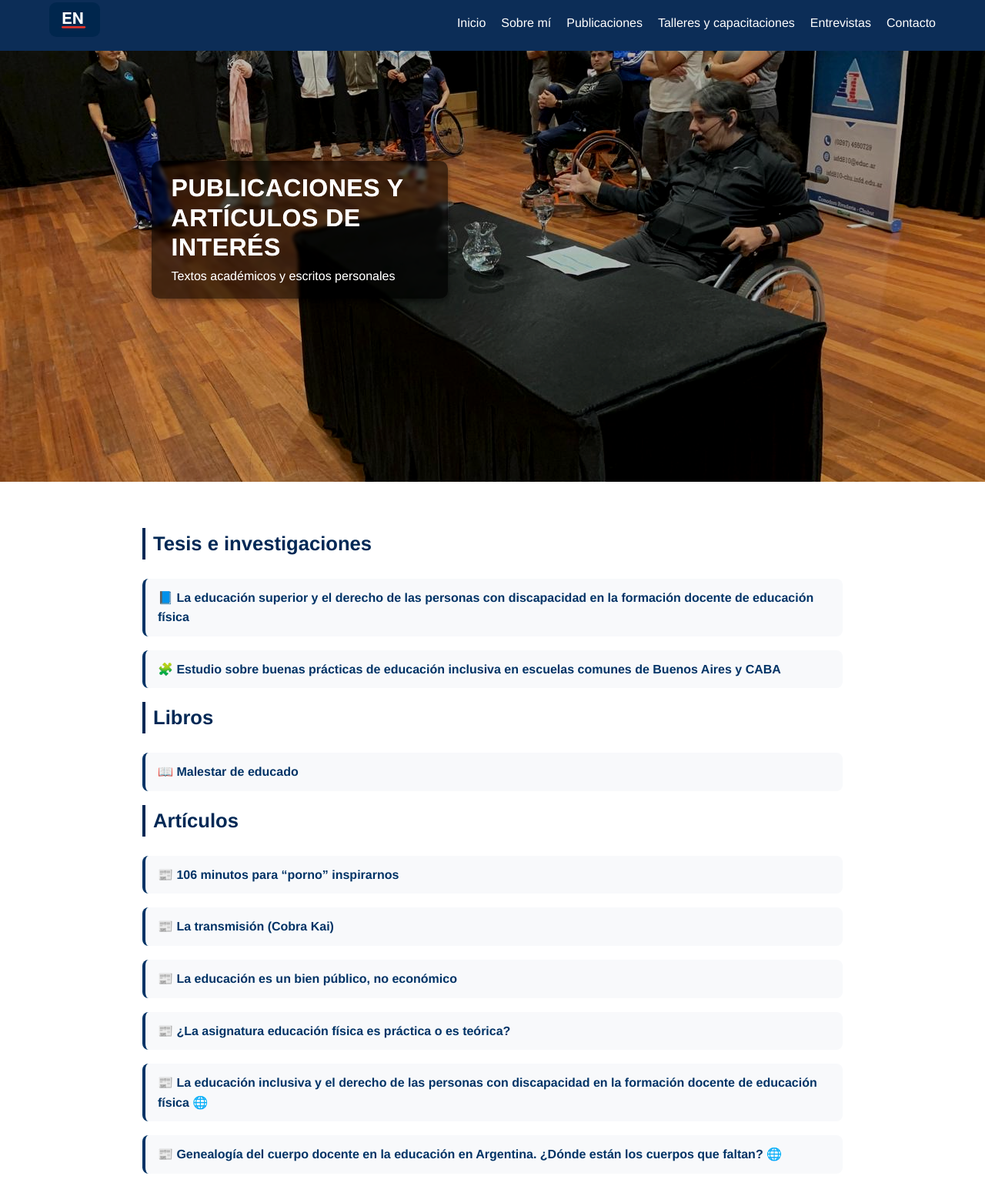
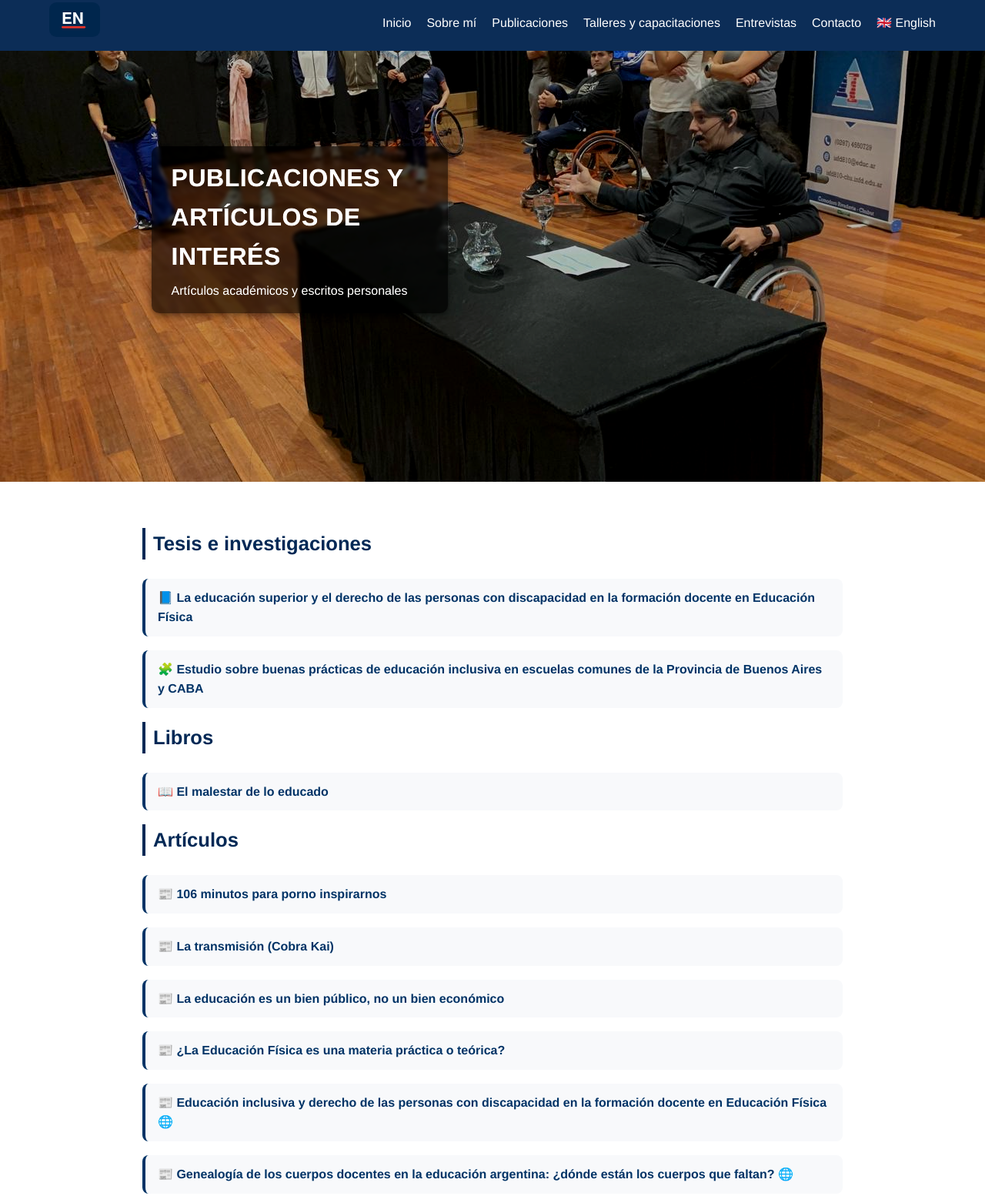
Before and after one commit to proyectoddef/emilianonaranjo, a plain HTML site: page publicaciones.html in a window 1280 px wide. Shown: the part 7-1561 px from the top of the page at 77% size. Drawn offline with Linux system fonts and the light colour scheme.

Commit message:
Add files via upload

```diff
--- a/publicaciones.html
+++ b/publicaciones.html
@@ -6,9 +6,7 @@
   <meta name="description" content="Publicaciones de Emiliano Naranjo sobre educación inclusiva, discapacidad y derechos humanos.">
   <title>Publicaciones – Emiliano Naranjo</title>
   <link rel="stylesheet" href="style.css" />
-
   <style>
-    /* ======= HERO PUBLICACIONES ======= */
     #hero-publicaciones {
       position: relative;
       background: url("images/headers/publicaciones-header.jpeg") center center / cover no-repeat;
@@ -23,111 +21,27 @@
       image-rendering: -webkit-optimize-contrast;
       filter: brightness(1.12) contrast(1.08);
     }
-
-    #hero-publicaciones::before {
-      content: "";
-      position: absolute;
-      inset: 0;
-      background: rgba(0, 0, 0, 0.35);
-      z-index: 1;
+    #hero-publicaciones::before { content: ""; position: absolute; inset: 0; background: rgba(0, 0, 0, 0.35); z-index: 1; }
+    #hero-publicaciones .hero-container { position: relative; z-index: 2; max-width: 480px; }
+    #hero-publicaciones .hero-text { background: rgba(0, 0, 0, 0.55); padding: 16px 26px; border-radius: 10px; box-shadow: 0 3px 10px rgba(0, 0, 0, 0.4); }
+    #hero-publicaciones h1 { font-size: 2rem; font-weight: 700; margin: 0 0 6px 0; }
+    #hero-publicaciones h2 { font-size: 1rem; color: #eaeaea; margin: 0; }
+    @media (max-width: 768px) {
+      #hero-publicaciones { justify-content: center; padding-left: 0; text-align: center; }
+      #hero-publicaciones .hero-container { max-width: 90%; }
     }
-
-    #hero-publicaciones .hero-container {
-      position: relative;
-      z-index: 2;
-      max-width: 480px;
-    }
-
-    #hero-publicaciones .hero-text {
-      background: rgba(0, 0, 0, 0.55);
-      padding: 16px 26px;
-      border-radius: 10px;
-      display: inline-block;
-      box-shadow: 0 3px 10px rgba(0, 0, 0, 0.4);
-    }
-
-    #hero-publicaciones h1 {
-      font-size: 2rem;
-      font-weight: 700;
-      margin: 0 0 6px 0;
-      line-height: 1.2;
-    }
-
-    #hero-publicaciones h2 {
-      font-size: 1rem;
-      font-weight: 400;
-      color: #eaeaea;
-      margin: 0;
-    }
-
-    @media (max-width: 768px) {
-      #hero-publicaciones {
-        justify-content: center;
-        padding-left: 0;
-        text-align: center;
-      }
-
-      #hero-publicaciones .hero-container {
-        max-width: 90%;
-      }
-    }
-
-    /* ======= SECCIÓN DE PUBLICACIONES ======= */
-    .publicaciones-section {
-      max-width: 950px;
-      margin: 60px auto;
-      padding: 0 20px;
-    }
-
-    .publicaciones-section h3 {
-      color: #002855;
-      border-left: 4px solid #002855;
-      padding-left: 10px;
-      font-size: 1.6em;
-      margin-bottom: 25px;
-    }
-
-    .publicaciones-list {
-      list-style: none;
-      padding: 0;
-    }
-
-    .publicaciones-list li {
-      margin-bottom: 18px;
-      background: #f8f9fb;
-      border-left: 4px solid #003366;
-      padding: 12px 16px;
-      border-radius: 8px;
-      transition: background 0.2s ease;
-    }
-
-    .publicaciones-list li:hover {
-      background: #e9eef7;
-    }
-
-    .publicaciones-list a {
-      text-decoration: none;
-      color: #003366;
-      font-weight: 600;
-    }
-
-    .publicaciones-list a:hover {
-      color: #0055cc;
-      text-decoration: underline;
-    }
-
-    /* Etiqueta para artículos externos */
-    .externo::after {
-      content: " 🌐";
-      font-size: 1em;
-      color: #0077cc;
-    }
+    .publicaciones-section { max-width: 950px; margin: 60px auto; padding: 0 20px; }
+    .publicaciones-section h3 { color: #002855; border-left: 4px solid #002855; padding-left: 10px; font-size: 1.6em; margin-bottom: 25px; }
+    .publicaciones-list { list-style: none; padding: 0; }
+    .publicaciones-list li { margin-bottom: 18px; background: #f8f9fb; border-left: 4px solid #003366; padding: 12px 16px; border-radius: 8px; transition: background 0.2s ease; }
+    .publicaciones-list li:hover { background: #e9eef7; }
+    .publicaciones-list a { text-decoration: none; color: #003366; font-weight: 600; }
+    .publicaciones-list a:hover { color: #0055cc; text-decoration: underline; }
+    .externo::after { content: " 🌐"; color: #0077cc; }
   </style>
 </head>
 
 <body>
-
-  <!-- ======= HEADER ======= -->
   <header>
     <div class="container">
       <div class="logo">
@@ -141,98 +55,49 @@
           <li><a href="talleres.html">Talleres y capacitaciones</a></li>
           <li><a href="entrevistas.html">Entrevistas</a></li>
           <li><a href="contacto.html">Contacto</a></li>
+          <!-- BANDERA DE IDIOMA -->
+          <li class="lang-switch"><a href="en/publications.html">🇬🇧 English</a></li>
         </ul>
       </nav>
     </div>
   </header>
 
-  <!-- ======= HERO ======= -->
   <section id="hero-publicaciones">
     <div class="hero-container">
       <div class="hero-text">
         <h1>PUBLICACIONES Y ARTÍCULOS DE INTERÉS</h1>
-        <h2>Textos académicos y escritos personales</h2>
+        <h2>Artículos académicos y escritos personales</h2>
       </div>
     </div>
   </section>
 
-  <!-- ======= SECCIÓN DE PUBLICACIONES ======= -->
   <section class="publicaciones-section">
     <h3>Tesis e investigaciones</h3>
     <ul class="publicaciones-list">
-      <li>
-        📘
-        <a href="publicaciones/tesis_maestria_educacion_superior.pdf" download>
-          La educación superior y el derecho de las personas con discapacidad en la formación docente de educación física
-        </a>
-      </li>
-      <li>
-        🧩
-        <a href="publicaciones/investigacion_buenas_practicas_inclusion.pdf" download>
-          Estudio sobre buenas prácticas de educación inclusiva en escuelas comunes de Buenos Aires y CABA
-        </a>
-      </li>
+      <li>📘 <a href="publicaciones/tesis_maestria_educacion_superior.pdf" download>La educación superior y el derecho de las personas con discapacidad en la formación docente en Educación Física</a></li>
+      <li>🧩 <a href="publicaciones/investigacion_buenas_practicas_inclusion.pdf" download>Estudio sobre buenas prácticas de educación inclusiva en escuelas comunes de la Provincia de Buenos Aires y CABA</a></li>
     </ul>
 
     <h3>Libros</h3>
     <ul class="publicaciones-list">
-      <li>
-        📖
-        <a href="publicaciones/malestar_de_educado.pdf" download>
-          Malestar de educado
-        </a>
-      </li>
+      <li>📖 <a href="publicaciones/malestar_de_educado.pdf" download>El malestar de lo educado</a></li>
     </ul>
 
     <h3>Artículos</h3>
     <ul class="publicaciones-list">
-      <li>
-        📰
-        <a href="publicaciones/articulo_106_minutos_porno_inspirarnos.pdf" download>
-          106 minutos para “porno” inspirarnos
-        </a>
-      </li>
-      <li>
-        📰
-        <a href="publicaciones/articulo_la_transmision_cobra_kai.pdf" download>
-          La transmisión (Cobra Kai)
-        </a>
-      </li>
-      <li>
-        📰
-        <a href="publicaciones/articulo_educacion_bien_publico.pdf" download>
-          La educación es un bien público, no económico
-        </a>
-      </li>
-      <li>
-        📰
-        <a href="publicaciones/articulo_educacion_fisica_practica_teorica.pdf" download>
-          ¿La asignatura educación física es práctica o es teórica?
-        </a>
-      </li>
-
-      <!-- ARTÍCULOS EXTERNOS EFDEPORTES (títulos reales) -->
-      <li>
-        📰
-        <a href="https://efdeportes.com/efdeportes/index.php/EFDeportes/article/view/2819" target="_blank" rel="noopener noreferrer" class="externo">
-          La educación inclusiva y el derecho de las personas con discapacidad en la formación docente de educación física
-        </a>
-      </li>
-      <li>
-        📰
-        <a href="https://efdeportes.com/efdeportes/index.php/EFDeportes/article/view/7077" target="_blank" rel="noopener noreferrer" class="externo">
-          Genealogía del cuerpo docente en la educación en Argentina. ¿Dónde están los cuerpos que faltan?
-        </a>
-      </li>
+      <li>📰 <a href="publicaciones/articulo_106_minutos_porno_inspirarnos.pdf" download>106 minutos para porno inspirarnos</a></li>
+      <li>📰 <a href="publicaciones/articulo_la_transmision_cobra_kai.pdf" download>La transmisión (Cobra Kai)</a></li>
+      <li>📰 <a href="publicaciones/articulo_educacion_bien_publico.pdf" download>La educación es un bien público, no un bien económico</a></li>
+      <li>📰 <a href="publicaciones/articulo_educacion_fisica_practica_teorica.pdf" download>¿La Educación Física es una materia práctica o teórica?</a></li>
+      <li>📰 <a href="https://efdeportes.com/efdeportes/index.php/EFDeportes/article/view/2819" target="_blank" rel="noopener noreferrer" class="externo">Educación inclusiva y derecho de las personas con discapacidad en la formación docente en Educación Física</a></li>
+      <li>📰 <a href="https://efdeportes.com/efdeportes/index.php/EFDeportes/article/view/7077" target="_blank" rel="noopener noreferrer" class="externo">Genealogía de los cuerpos docentes en la educación argentina: ¿dónde están los cuerpos que faltan?</a></li>
     </ul>
   </section>
 
-  <!-- ======= FOOTER ======= -->
   <footer>
     <img src="images/logos/en-logo.svg" alt="Logo Emiliano Naranjo" class="footer-logo" />
     <p>Educación inclusiva | Derechos Humanos | Anticapacitismo</p>
     <p>© 2025 Emiliano Naranjo — Todos los derechos reservados.</p>
   </footer>
-
 </body>
 </html>
```
